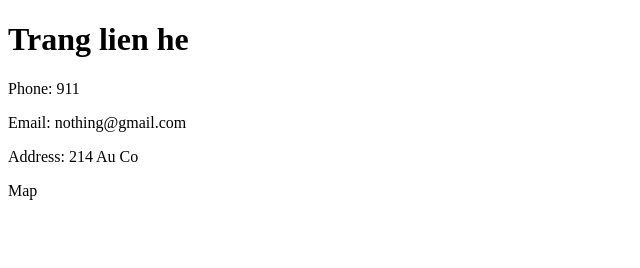
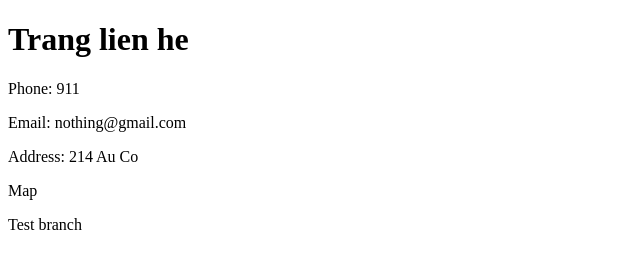
Before and after one commit to NgKien94/be-testGit-shopOnline, a plain HTML site: page contact.html in a window 1280 px wide. Shown: the whole page, without its empty margins (0-640 px from the left). Drawn offline with Linux system fonts and the light colour scheme.

Commit message:
Update contact add p Element

```diff
--- a/contact.html
+++ b/contact.html
@@ -11,5 +11,6 @@
     <p>Email: nothing@gmail.com</p>
     <p>Address: 214 Au Co</p>
     <p>Map</p>
+    <p>Test branch</p>
 </body>
 </html>
```
